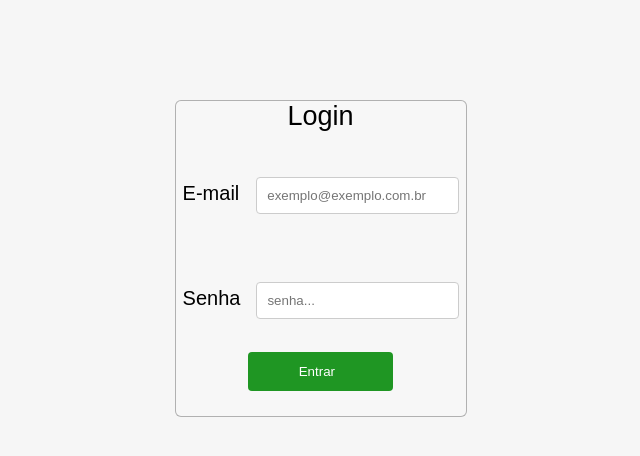
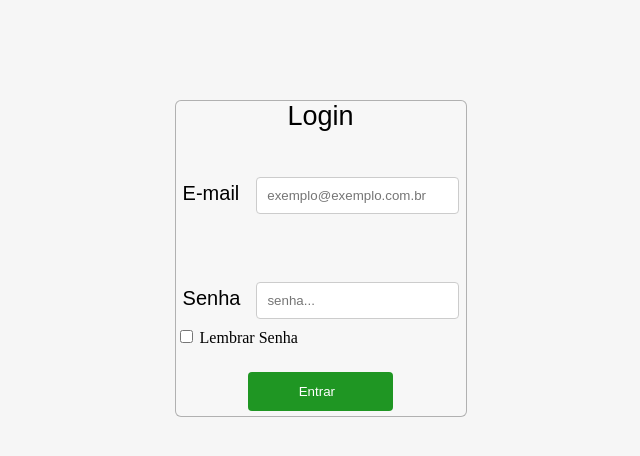
Before and after one commit to HugoHoffmann/CRUD-PHP, a PHP site: page /login.php in a window 1280 px wide. Shown: the top 456 px of the page, without its empty margins (339-979 px from the left). Run offline with PHP 8.4, Linux system fonts and the light colour scheme; some libraries are stand-ins or nearby versions.

Commit message:
Implementado cookies em login.php

```diff
--- a/login.php
+++ b/login.php
@@ -19,9 +19,27 @@
             <form action="" method="POST">
                 <legend id="login">Login</legend>
                 <label class="entrar" for="usuario">E-mail</label>
-                <input type="text" name="usuario" placeholder="exemplo@exemplo.com.br">
-                <label class="entrar" for="senha">Senha</label>
-                <input type="password" name="senha" placeholder="senha...">
+                <?php
+                    if((isset($_COOKIE['usuario'])) && (isset($_COOKIE['senha']))){
+                        usaCookie();
+                    }
+                    else{
+                        naoUsaCookie();
+                    }
+                    function naoUsaCookie(){
+                        echo'<input type="text" name="usuario" placeholder="exemplo@exemplo.com.br">
+                             <label class="entrar" for="senha">Senha</label>
+                             <input type="password" name="senha" placeholder="senha...">';
+                    }
+                    function usaCookie(){
+                            echo '<input type="text" name="usuario" value="'.$_COOKIE['usuario'].'">
+                                  <label class="entrar" for="senha">Senha</label>
+                                  <input type="password" name="senha" value="'.$_COOKIE['senha'].'">';
+                    }
+
+                ?>
+                <input type="checkbox" name="lembrasenha">
+                <label for="lembrasenha">Lembrar Senha</label>
                 <input id="submeter" type="submit" value='Entrar  ' name="entrar">
             </form>
         </div>
```
